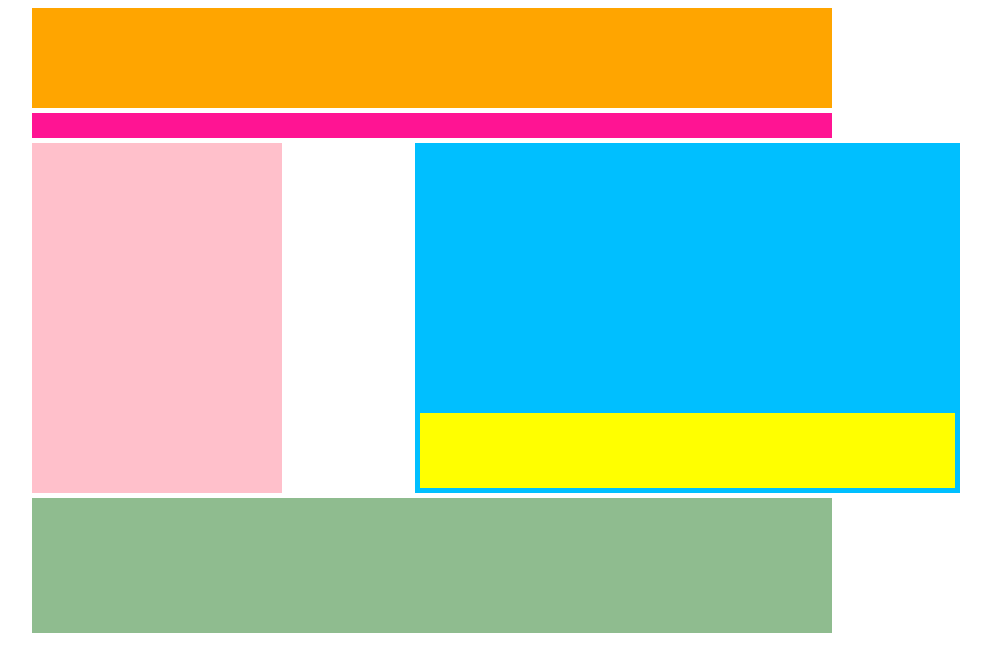
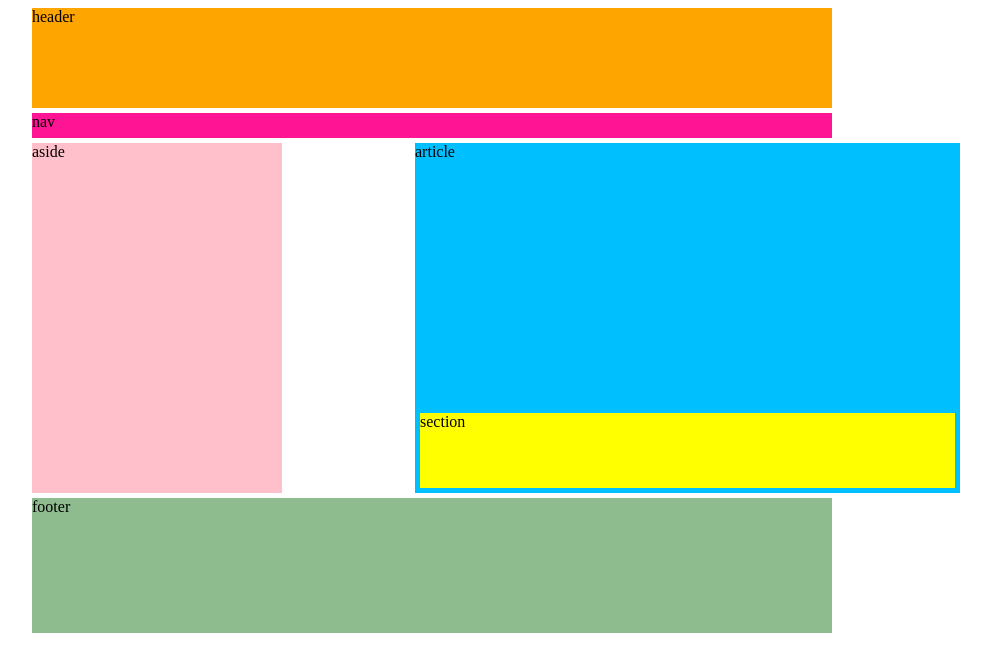
Before and after one commit to maggie-zhuang/-01, a plain HTML site: page homework/hw03.html in a window 1280 px wide. Shown: the whole page, without its empty margins (208-1199 px from the left). Drawn offline with Linux system fonts and the light colour scheme.

Commit message:
增加字

```diff
--- a/homework/hw03.html
+++ b/homework/hw03.html
@@ -8,11 +8,13 @@
         #header{
             background-color: orange;
             height: 100px;
+            text-align: left;
         }
         #nav{
             background-color: deeppink;
             height: 25px;
             margin-top: 5px;
+            text-align: left;
         }
         #aside{
             background-color: pink;
@@ -21,6 +23,7 @@
             margin-top: 5px;
             position:relative;
             right: 275px;
+            text-align: left;
         }
         #article{
             background-color: deepskyblue;
@@ -31,6 +34,7 @@
             position: fixed;;
             left:618px;
             top:138px;
+            text-align: left;
         }
         #section{
             background-color: yellow;
@@ -40,24 +44,26 @@
             position: fixed;
             left:628px;
             top:408px;
+            text-align: left;
         }
         #footer{
             background-color: darkseagreen;
             height: 135px;
             margin-top: 5px;
             position: relative;
+            text-align: left;
         }
     </style>
 </head>
 <body>
     <center>
         <div id="container" style="width:800px;height: 600px;">
-            <div id=header></div>
-            <div id=nav></div>
-            <div id=aside></div>
-            <div id=article></div>
-            <div id=section></div>
-            <div id=footer></div>
+            <div id=header>header</div>
+            <div id=nav>nav</div>
+            <div id=aside>aside</div>
+            <div id=article>article</div>
+            <div id=section>section</div>
+            <div id=footer>footer</div>
         </div>
     </center>
 
```
